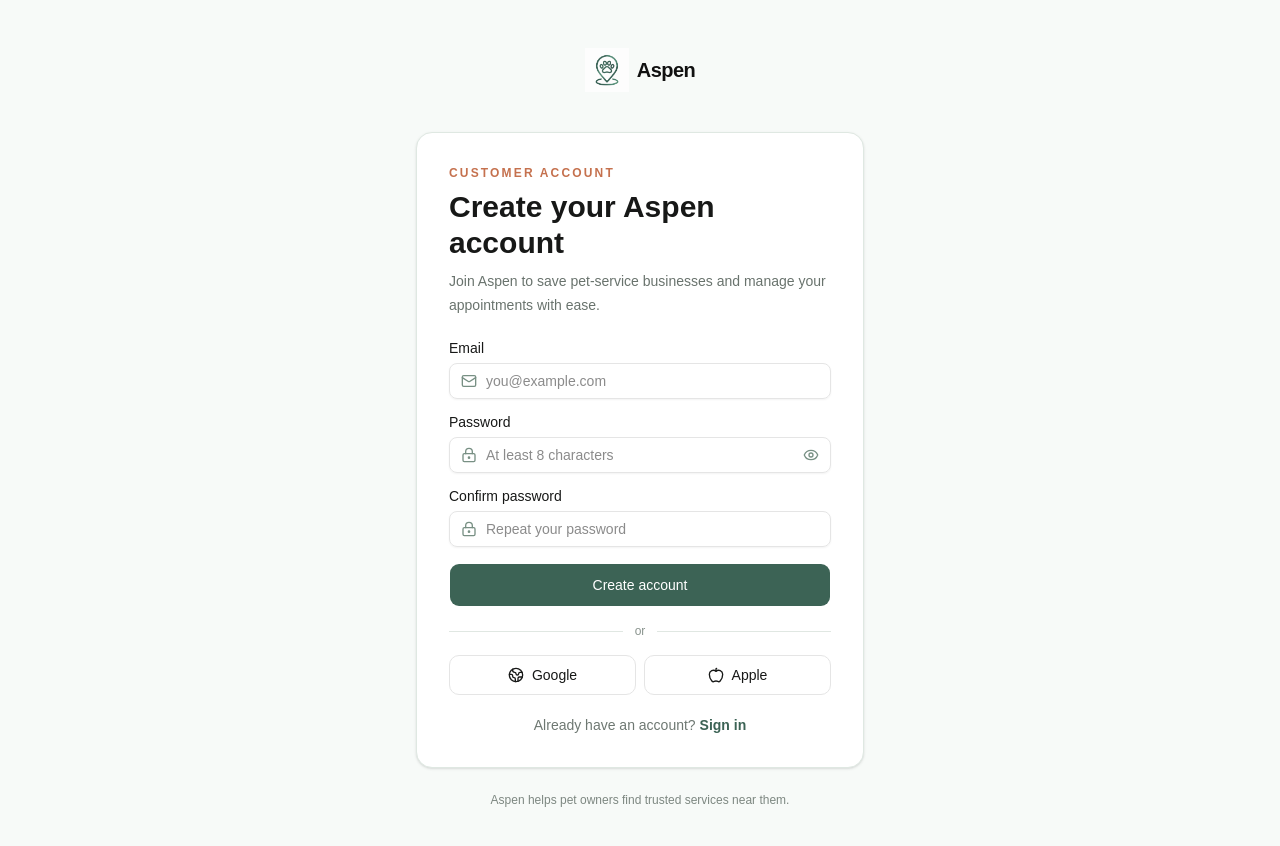
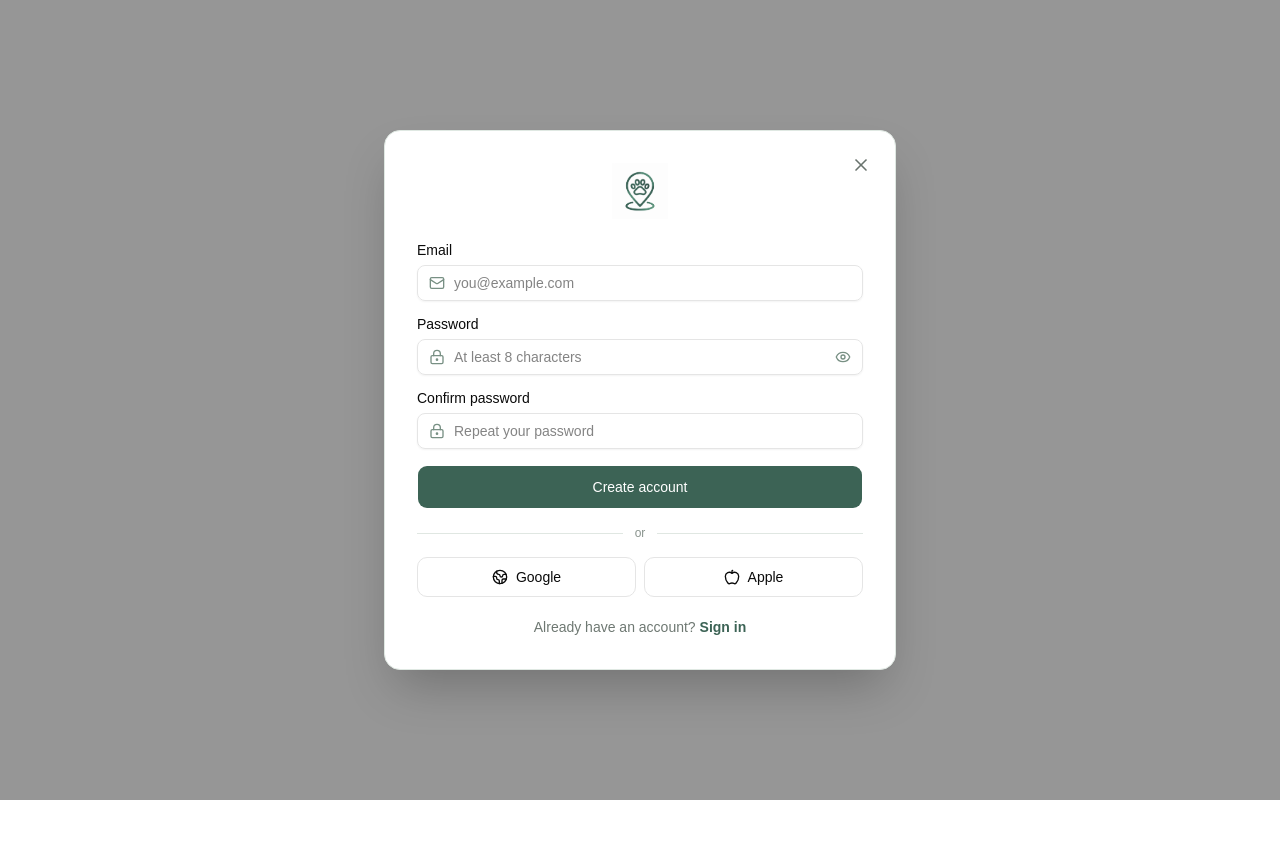
Before and after one commit to GarudaKurt/Aspen, a Next.js app: page /signup in a window 1280 px wide. Shown: the top 846 px of the page. After the commit the page ends 800 px from the top, so only its background shows below. Built offline with nearby package versions, Linux system fonts and the light colour scheme.

Commit message:
Open create account route as a dialog

```diff
--- a/src/app/(auth)/signup/page.tsx
+++ b/src/app/(auth)/signup/page.tsx
@@ -1,14 +1,5 @@
-import { AuthForm } from "@/features/auth/components/auth-form";
-import { AuthShell } from "@/features/auth/components/auth-shell";
+import { SignupPage } from "@/features/auth/components/signup-page";
 
-export default function SignupPage() {
-  return (
-    <AuthShell
-      eyebrow="Customer account"
-      title="Create your Aspen account"
-      description="Join Aspen to save pet-service businesses and manage your appointments with ease."
-    >
-      <AuthForm mode="signup" />
-    </AuthShell>
-  );
+export default function SignupRoute() {
+  return <SignupPage />;
 }
```
